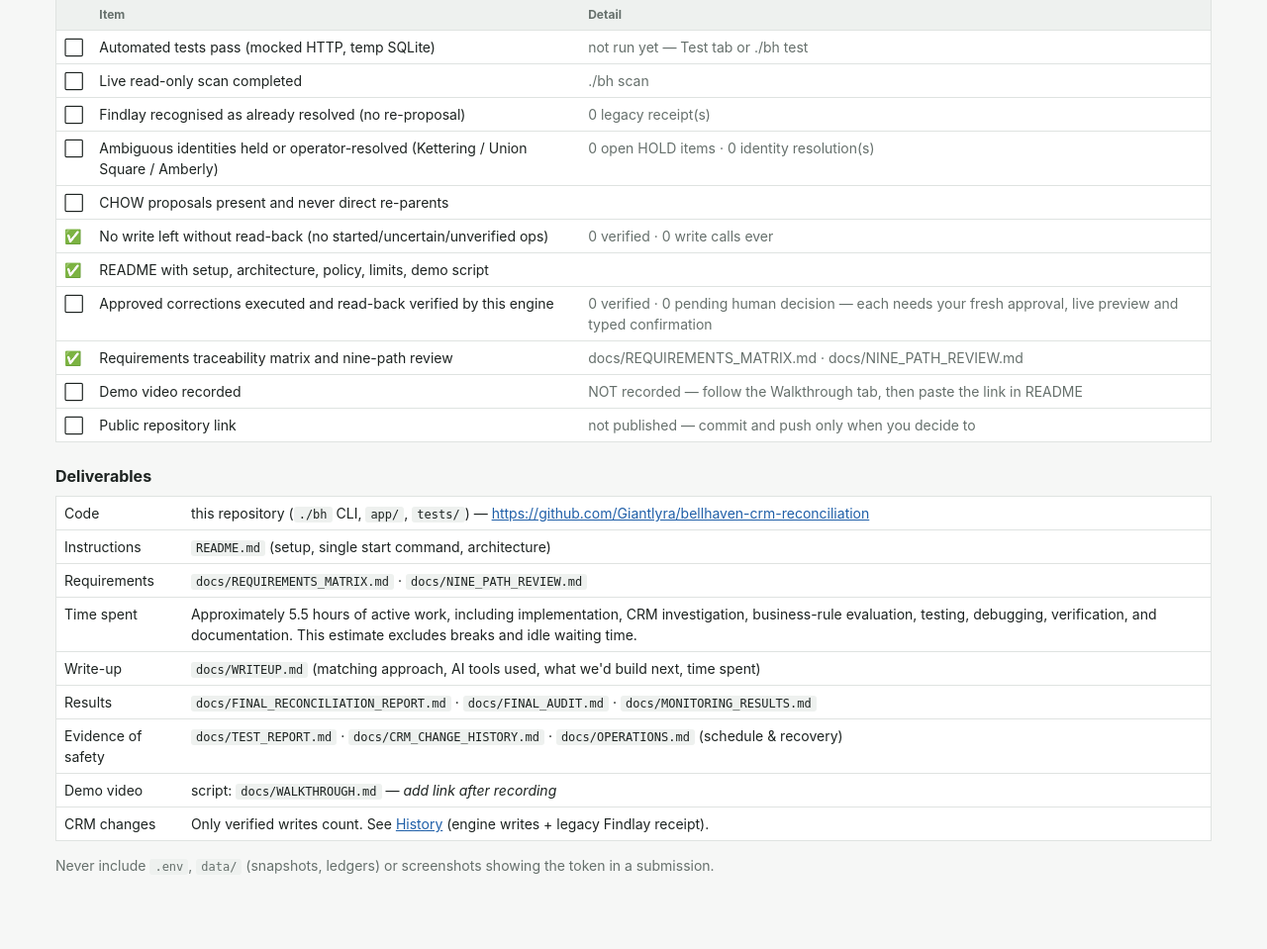
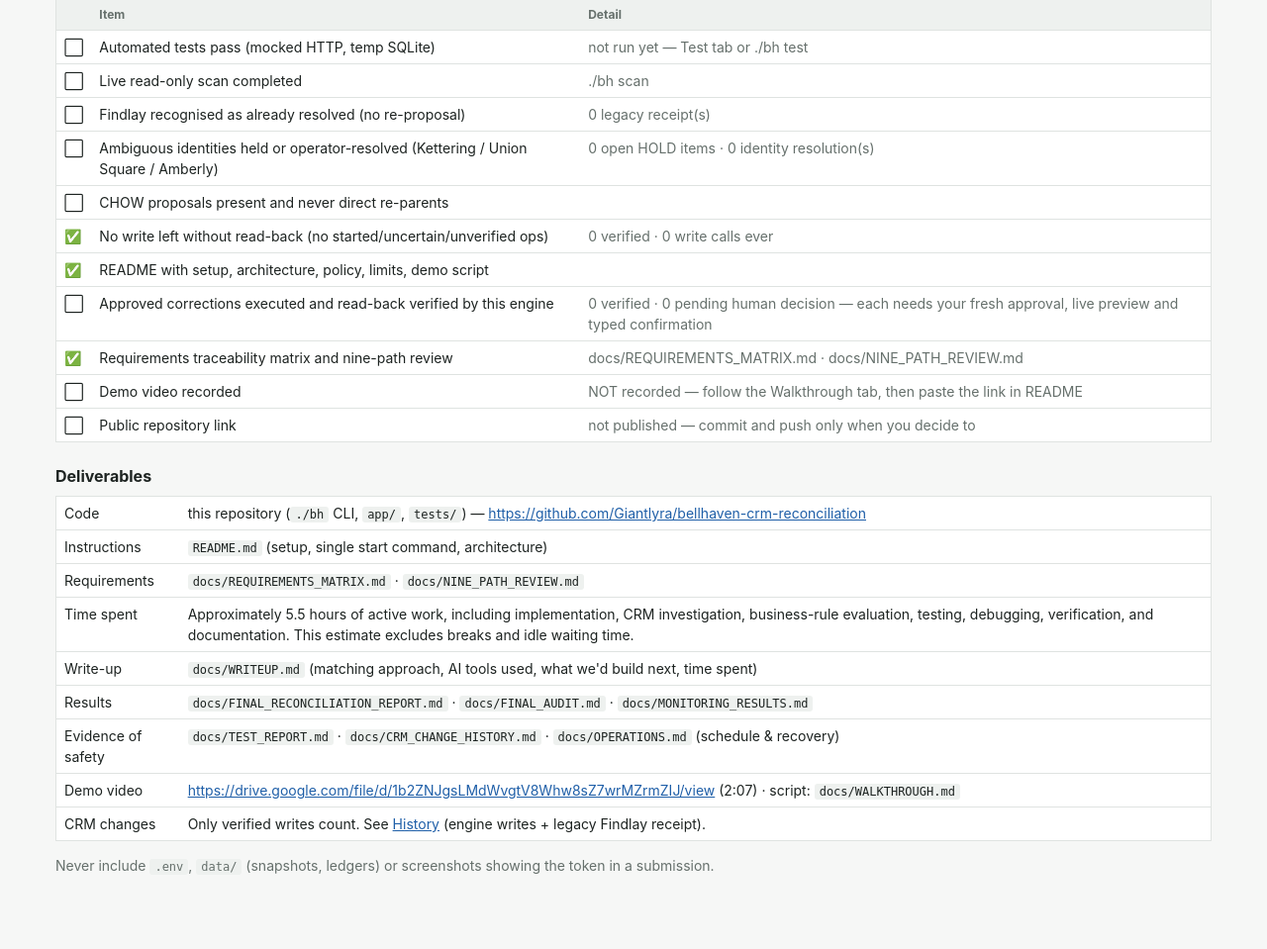
Before and after one commit to Giantlyra/bellhaven-crm-reconciliation, a FastAPI app: page /submit in a window 1280 px wide. Shown: the part 208-1167 px from the top of the page at 99% size. Run offline with FastAPI, Linux system fonts and the light colour scheme; data that the repository does not hold is empty.

Commit message:
Add demo video link (2:07) to README and Submit tab
Co-Authored-By: Claude Opus 5.5 <noreply@anthropic.com>

```diff
--- a/app/templates/submit.html
+++ b/app/templates/submit.html
@@ -14,7 +14,7 @@
 <tr><td>Write-up</td><td><code>docs/WRITEUP.md</code> (matching approach, AI tools used, what we'd build next, time spent)</td></tr>
 <tr><td>Results</td><td><code>docs/FINAL_RECONCILIATION_REPORT.md</code> · <code>docs/FINAL_AUDIT.md</code> · <code>docs/MONITORING_RESULTS.md</code></td></tr>
 <tr><td>Evidence of safety</td><td><code>docs/TEST_REPORT.md</code> · <code>docs/CRM_CHANGE_HISTORY.md</code> · <code>docs/OPERATIONS.md</code> (schedule &amp; recovery)</td></tr>
-<tr><td>Demo video</td><td>script: <code>docs/WALKTHROUGH.md</code> — <i>add link after recording</i></td></tr>
+<tr><td>Demo video</td><td><a href="https://drive.google.com/file/d/1b2ZNJgsLMdWvgtV8Whw8sZ7wrMZrmZIJ/view">https://drive.google.com/file/d/1b2ZNJgsLMdWvgtV8Whw8sZ7wrMZrmZIJ/view</a> (2:07) · script: <code>docs/WALKTHROUGH.md</code></td></tr>
 <tr><td>CRM changes</td><td>Only verified writes count. See <a href="/history">History</a> (engine writes + legacy Findlay receipt).</td></tr>
 </table>
 <p class="muted">Never include <code>.env</code>, <code>data/</code> (snapshots, ledgers) or screenshots showing the token in a submission.</p>
```
Also changed, not shown: README.md.
